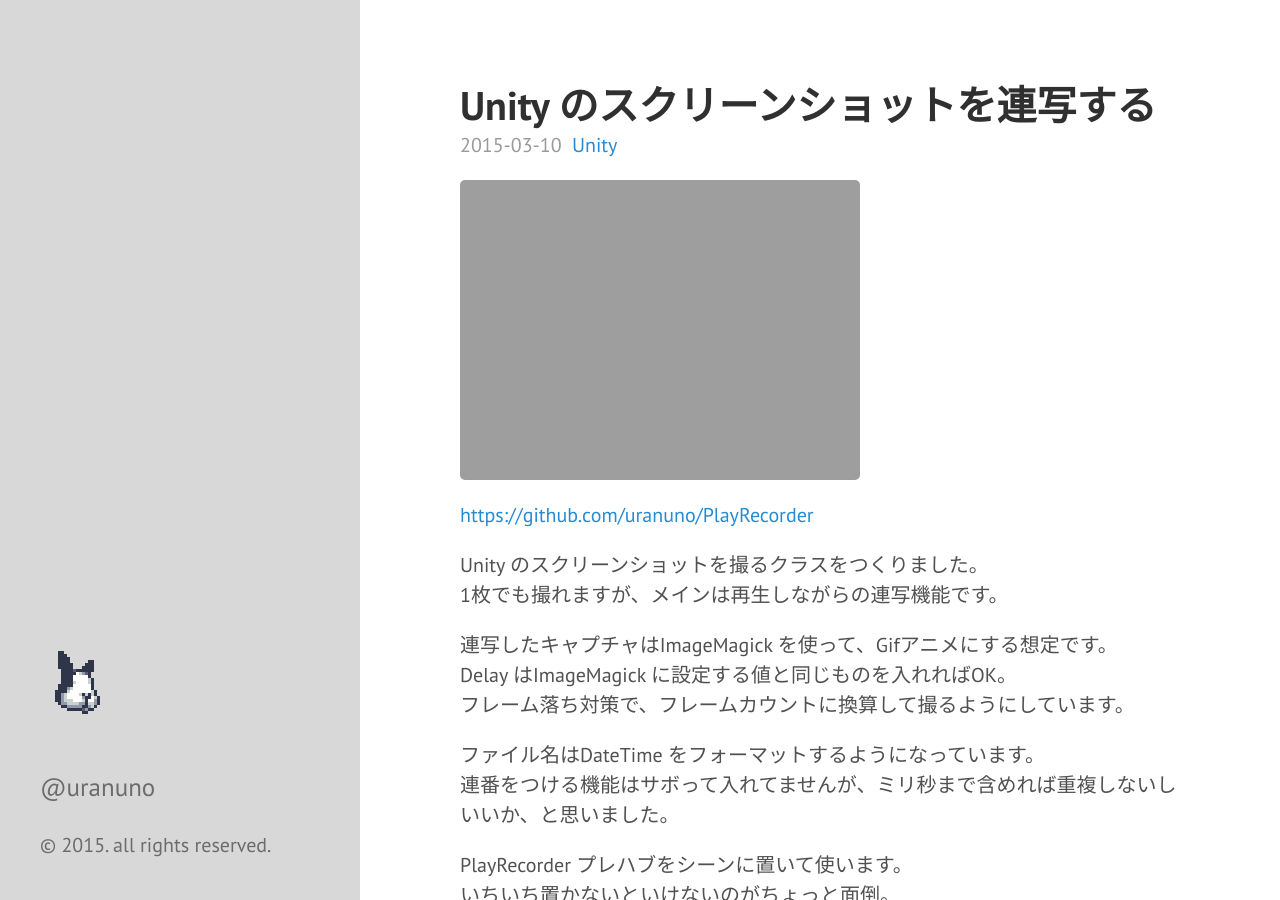
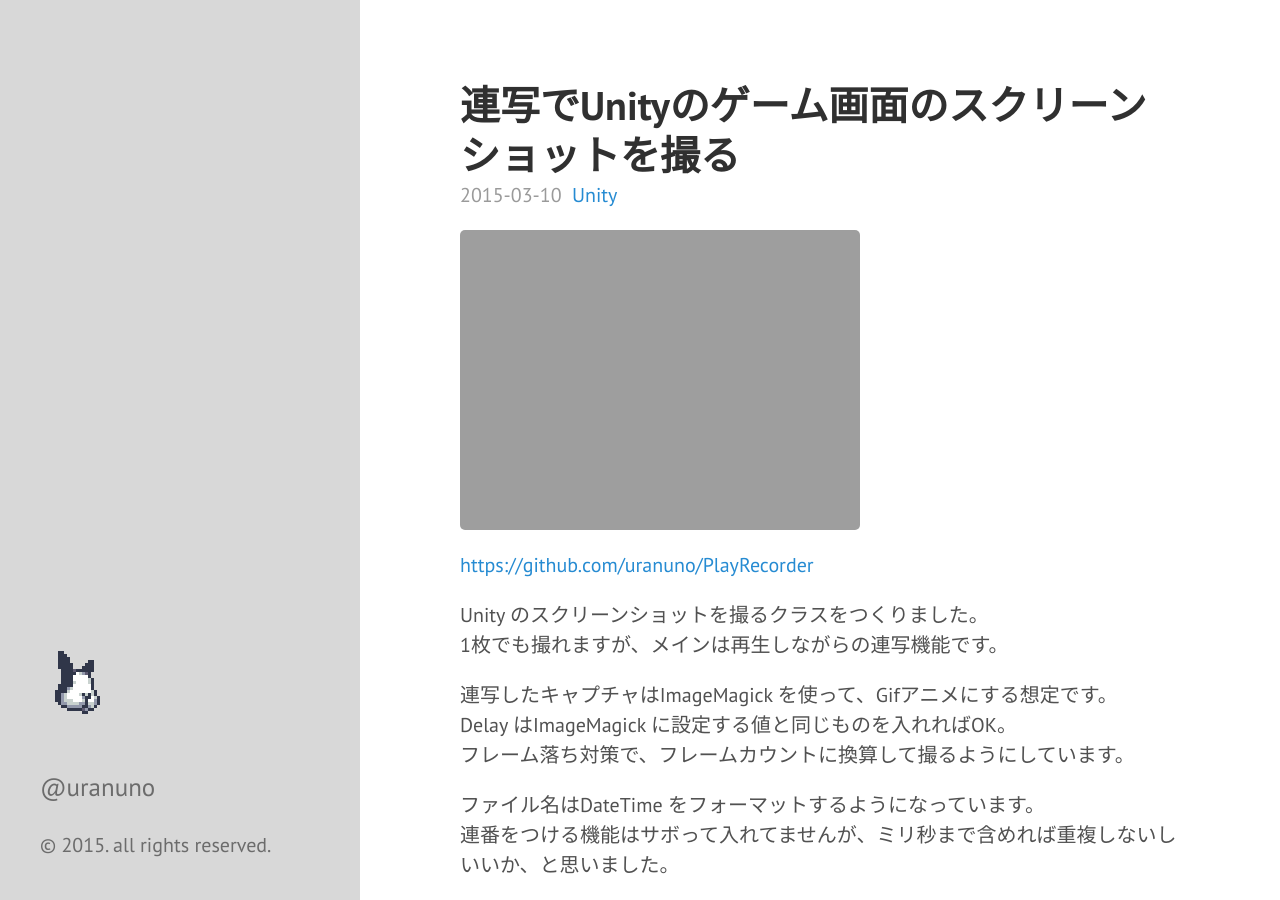
Before and after one commit to uranuno/uranuno.github.io, a Jekyll site: the page built from _posts/2015-03-10-play-recorder.md, in a window 1280 px wide and 900 px high. Built offline with Jekyll 4.4.1, drawn with Linux system fonts in a browser that asks for light colours; Markdown is read by kramdown in place of the engine named in the settings.

Commit message:
タイトルまた修正

```diff
--- a/_posts/2015-03-10-play-recorder.md
+++ b/_posts/2015-03-10-play-recorder.md
@@ -1,6 +1,6 @@
 ---
 layout: post
-title: Unity のスクリーンショットを連写する
+title: 連写でUnityのゲーム画面のスクリーンショットを撮る
 tag: [unity]
 ---
 
```
